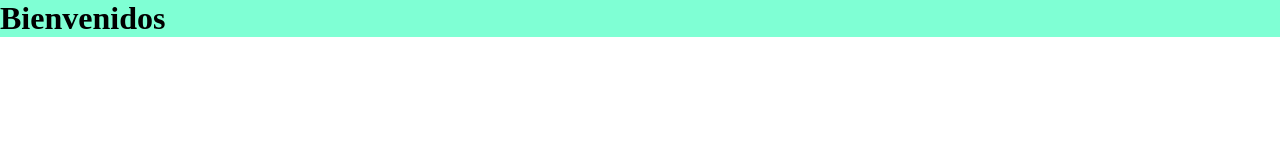
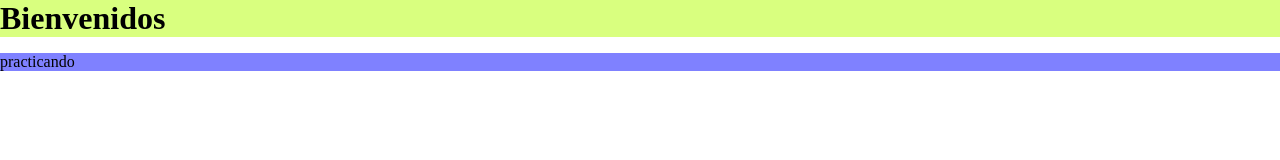
Before and after one commit to YazminSantos/nuevo_repo, a plain HTML site: page index.html in a window 1280 px wide. Drawn offline with Linux system fonts and the light colour scheme.

Commit message:
tercera_Version

```diff
--- a/index.html
+++ b/index.html
@@ -10,7 +10,7 @@
 <body>
     <header>
         <h1>Bienvenidos</h1>
-
+        <p>practicando</p>
     </header>
 
     <nav>
--- a/style.css
+++ b/style.css
@@ -2,6 +2,9 @@ body{
     margin: 0;
 }
 h1{
-    background-color: aquamarine;
+    background-color: rgb(217, 255, 127);
     margin: 0;
 }
+p{
+    background-color: rgb(127, 129, 255);
+}
```
